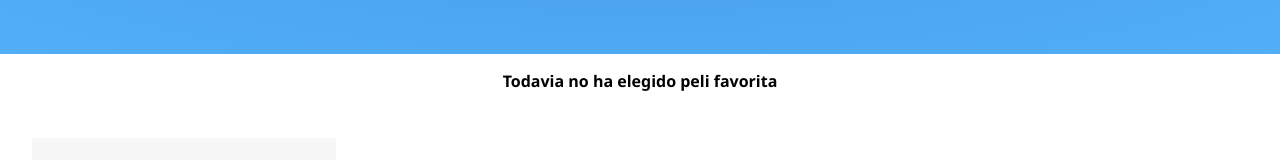
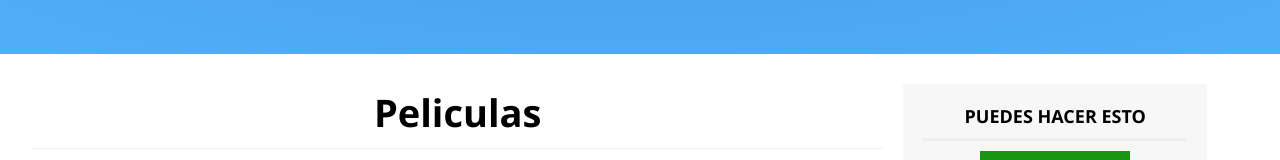
Before and after one commit to AleSkywaker/React_ALX, a React (Create React App) app: page / in a window 1280 px wide. Shown: the part 422-582 px from the top of the page. Built offline with nearby package versions, Linux system fonts and the light colour scheme.

Commit message:
testing component

```diff
--- a/src/components/Peliculas.js
+++ b/src/components/Peliculas.js
@@ -38,19 +38,19 @@ class Peliculas extends Component {
   };
 
   render() {
-    if (this.state.favorita.titulo) {
-      return (
-        <p className="favorita" style={pStyle}>
-          <strong>La pelicula favotira es : </strong> <span>{this.state.favorita.titulo}</span>
-        </p>
-      );
-    } else {
-      return (
-        <p className="favorita">
-          <strong>Todavia no ha elegido peli favorita</strong>
-        </p>
-      );
-    }
+    // if (this.state.favorita.titulo) {
+    //   return (
+    //     <p className="favorita" style={pStyle}>
+    //       <strong>La pelicula favotira es : </strong> <span>{this.state.favorita.titulo}</span>
+    //     </p>
+    //   );
+    // } else {
+    //   return (
+    //     <p className="favorita">
+    //       <strong>Todavia no ha elegido peli favorita</strong>
+    //     </p>
+    //   );
+    // }
     let pStyle = {
       background: 'green',
       color: 'white',
```
